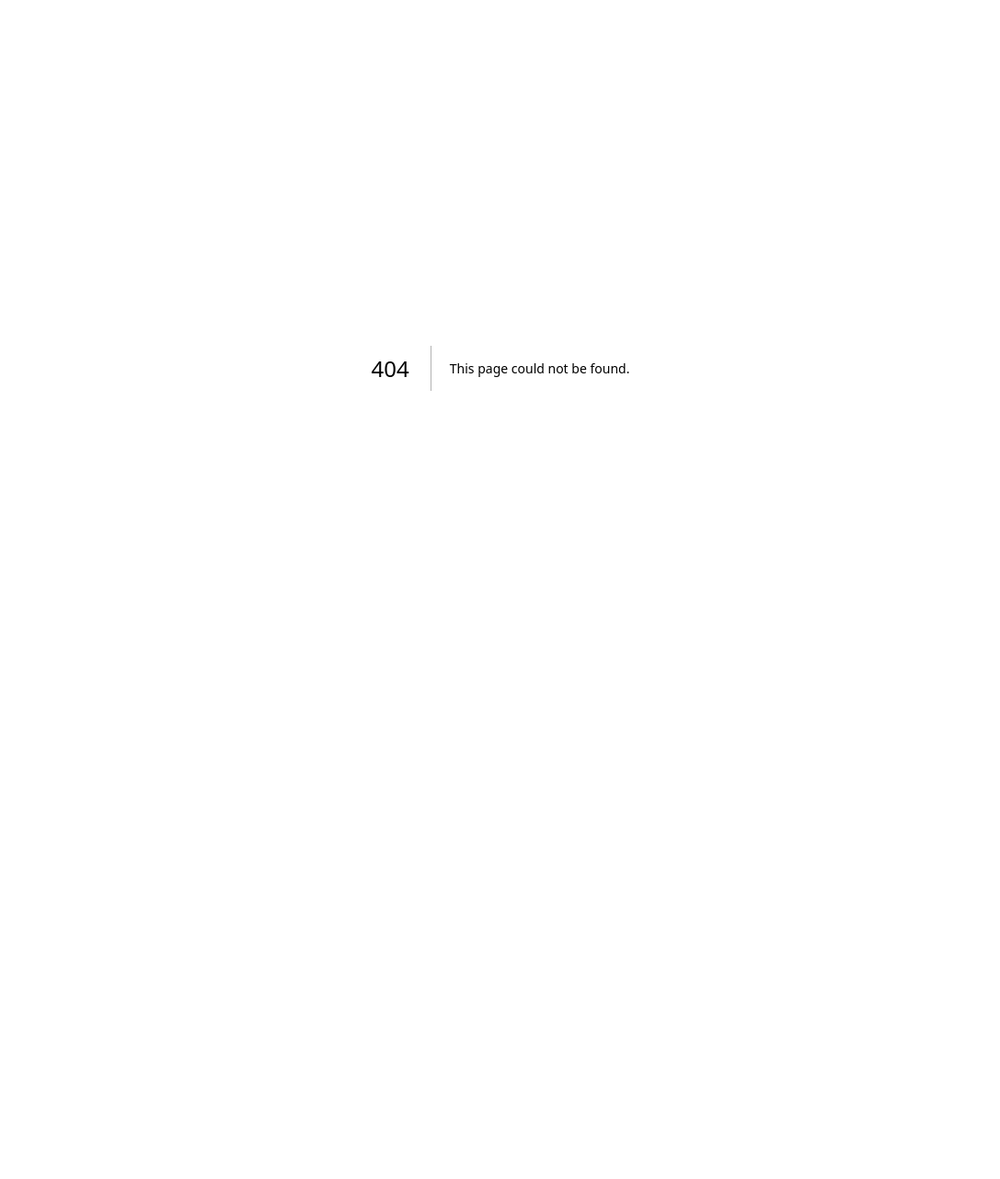
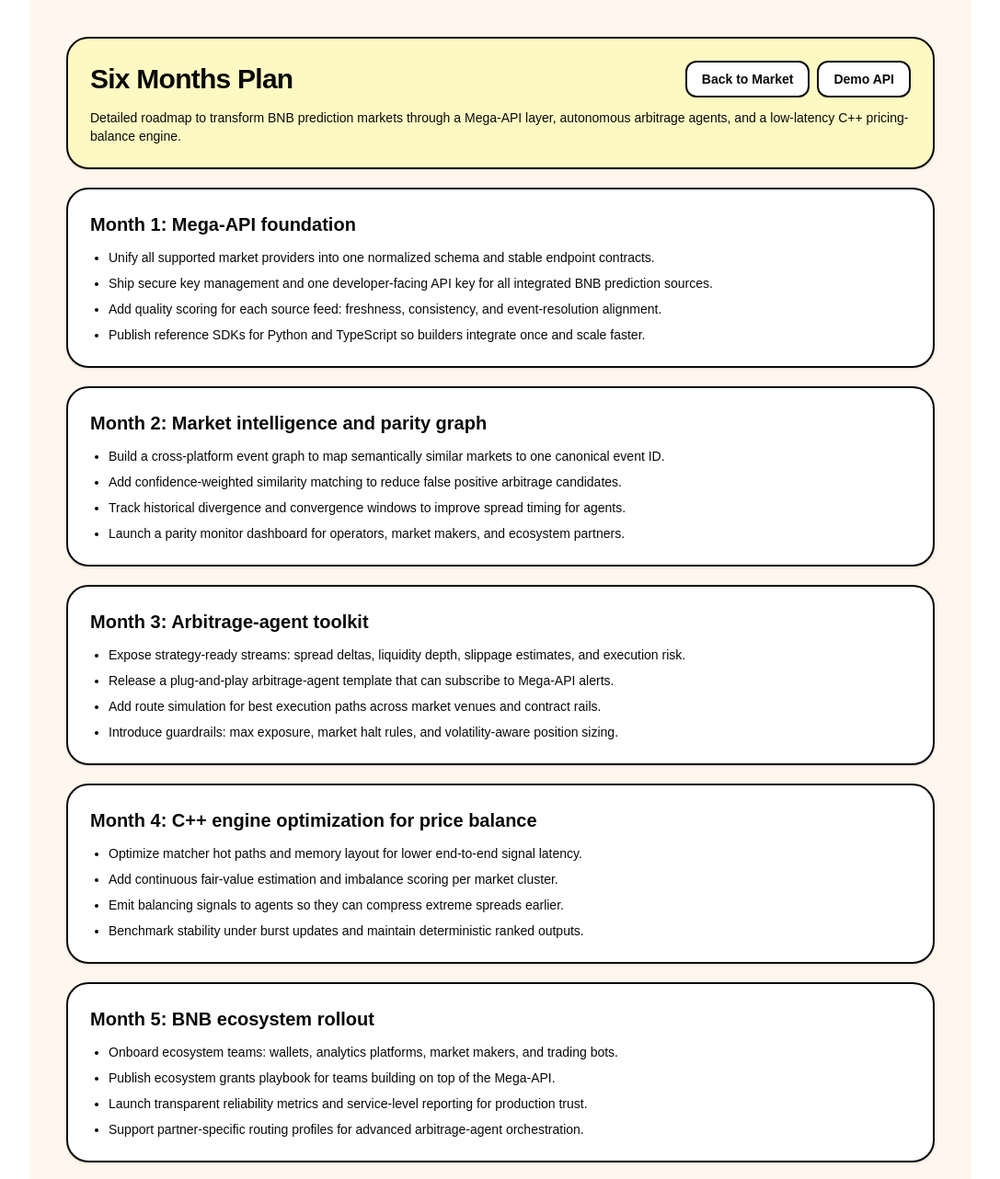
Before and after one commit to KodePratham/arb-agent, a Next.js app in the folder Demo-market/: page /six-months-plan in a window 1280 px wide. Before the commit this address had no page. Shown: the top 1282 px of the page at 92% size, without its empty margins (96-1183 px from the left). Before the commit the page ends 800 px from the top, so only its background shows below. Built offline with nearby package versions, Linux system fonts and the light colour scheme.

Commit message:
contract-and-logic

```diff
--- a/Demo-market/src/app/docs/page.tsx
+++ b/Demo-market/src/app/docs/page.tsx
@@ -27,6 +27,18 @@
             className="rounded-xl border-2 border-zinc-950 bg-white px-4 py-2 text-sm font-bold transition hover:-translate-y-px"
           >
             Admin
+          </Link>
+          <Link
+            href="/smart-contracts"
+            className="rounded-xl border-2 border-zinc-950 bg-white px-4 py-2 text-sm font-bold transition hover:-translate-y-px"
+          >
+            Smart Contracts
+          </Link>
+          <Link
+            href="/six-months-plan"
+            className="rounded-xl border-2 border-zinc-950 bg-white px-4 py-2 text-sm font-bold transition hover:-translate-y-px"
+          >
+            Six Months Plan
           </Link>
         </div>
       </section>
--- a/Demo-market/src/app/page.tsx
+++ b/Demo-market/src/app/page.tsx
@@ -388,6 +388,12 @@
             <Link href="/demo-api" className="rounded-xl border-2 border-zinc-950 bg-white px-4 py-2 text-sm font-bold transition hover:-translate-y-px">
               Demo API
             </Link>
+            <Link href="/smart-contracts" className="rounded-xl border-2 border-zinc-950 bg-white px-4 py-2 text-sm font-bold transition hover:-translate-y-px">
+              Smart Contracts
+            </Link>
+            <Link href="/six-months-plan" className="rounded-xl border-2 border-zinc-950 bg-white px-4 py-2 text-sm font-bold transition hover:-translate-y-px">
+              Six Months Plan
+            </Link>
             <button
               onClick={() => {
                 setTourStep(0);
--- /dev/null
+++ b/Demo-market/src/app/six-months-plan/page.tsx
@@ -0,0 +1,94 @@
+import Link from "next/link";
+
+export default function SixMonthsPlanPage() {
+  return (
+    <main className="mx-auto min-h-screen max-w-5xl bg-orange-50 p-6 text-zinc-950 md:p-10">
+      <section className="rounded-3xl border-2 border-zinc-950 bg-yellow-100 p-6 shadow-sm">
+        <div className="flex flex-wrap items-center justify-between gap-2">
+          <h1 className="text-3xl font-black tracking-tight">Six Months Plan</h1>
+          <div className="flex flex-wrap gap-2">
+            <Link href="/" className="rounded-xl border-2 border-zinc-950 bg-white px-4 py-2 text-sm font-bold transition hover:-translate-y-px">
+              Back to Market
+            </Link>
+            <Link href="/demo-api" className="rounded-xl border-2 border-zinc-950 bg-white px-4 py-2 text-sm font-bold transition hover:-translate-y-px">
+              Demo API
+            </Link>
+          </div>
+        </div>
+        <p className="mt-3 text-sm font-medium">
+          Detailed roadmap to transform BNB prediction markets through a Mega-API layer, autonomous arbitrage agents,
+          and a low-latency C++ pricing-balance engine.
+        </p>
+      </section>
+
+      <section className="mt-5 rounded-3xl border-2 border-zinc-950 bg-white p-6 shadow-sm">
+        <h2 className="text-xl font-black">Month 1: Mega-API foundation</h2>
+        <ul className="mt-3 list-disc space-y-2 pl-5 text-sm font-medium">
+          <li>Unify all supported market providers into one normalized schema and stable endpoint contracts.</li>
+          <li>Ship secure key management and one developer-facing API key for all integrated BNB prediction sources.</li>
+          <li>Add quality scoring for each source feed: freshness, consistency, and event-resolution alignment.</li>
+          <li>Publish reference SDKs for Python and TypeScript so builders integrate once and scale faster.</li>
+        </ul>
+      </section>
+
+      <section className="mt-5 rounded-3xl border-2 border-zinc-950 bg-white p-6 shadow-sm">
+        <h2 className="text-xl font-black">Month 2: Market intelligence and parity graph</h2>
+        <ul className="mt-3 list-disc space-y-2 pl-5 text-sm font-medium">
+          <li>Build a cross-platform event graph to map semantically similar markets to one canonical event ID.</li>
+          <li>Add confidence-weighted similarity matching to reduce false positive arbitrage candidates.</li>
+          <li>Track historical divergence and convergence windows to improve spread timing for agents.</li>
+          <li>Launch a parity monitor dashboard for operators, market makers, and ecosystem partners.</li>
+        </ul>
+      </section>
+
+      <section className="mt-5 rounded-3xl border-2 border-zinc-950 bg-white p-6 shadow-sm">
+        <h2 className="text-xl font-black">Month 3: Arbitrage-agent toolkit</h2>
+        <ul className="mt-3 list-disc space-y-2 pl-5 text-sm font-medium">
+          <li>Expose strategy-ready streams: spread deltas, liquidity depth, slippage estimates, and execution risk.</li>
+          <li>Release a plug-and-play arbitrage-agent template that can subscribe to Mega-API alerts.</li>
+          <li>Add route simulation for best execution paths across market venues and contract rails.</li>
+          <li>Introduce guardrails: max exposure, market halt rules, and volatility-aware position sizing.</li>
+        </ul>
+      </section>
+
+      <section className="mt-5 rounded-3xl border-2 border-zinc-950 bg-white p-6 shadow-sm">
+        <h2 className="text-xl font-black">Month 4: C++ engine optimization for price balance</h2>
+        <ul className="mt-3 list-disc space-y-2 pl-5 text-sm font-medium">
+          <li>Optimize matcher hot paths and memory layout for lower end-to-end signal latency.</li>
+          <li>Add continuous fair-value estimation and imbalance scoring per market cluster.</li>
+          <li>Emit balancing signals to agents so they can compress extreme spreads earlier.</li>
+          <li>Benchmark stability under burst updates and maintain deterministic ranked outputs.</li>
+        </ul>
+      </section>
+
+      <section className="mt-5 rounded-3xl border-2 border-zinc-950 bg-white p-6 shadow-sm">
+        <h2 className="text-xl font-black">Month 5: BNB ecosystem rollout</h2>
+        <ul className="mt-3 list-disc space-y-2 pl-5 text-sm font-medium">
+          <li>Onboard ecosystem teams: wallets, analytics platforms, market makers, and trading bots.</li>
+          <li>Publish ecosystem grants playbook for teams building on top of the Mega-API.</li>
+          <li>Launch transparent reliability metrics and service-level reporting for production trust.</li>
+          <li>Support partner-specific routing profiles for advanced arbitrage-agent orchestration.</li>
+        </ul>
+      </section>
+
+      <section className="mt-5 rounded-3xl border-2 border-zinc-950 bg-white p-6 shadow-sm">
+        <h2 className="text-xl font-black">Month 6: Production-grade market balancing network</h2>
+        <ul className="mt-3 list-disc space-y-2 pl-5 text-sm font-medium">
+          <li>Enable autonomous balancing loops: detect dislocations, execute hedged trades, verify convergence.</li>
+          <li>Add settlement feedback into model tuning to keep long-run pricing quality high.</li>
+          <li>Expand coverage to more prediction categories while preserving canonical compatibility.</li>
+          <li>Publish ecosystem impact report focused on tighter spreads, deeper liquidity, and fairer market prices.</li>
+        </ul>
+      </section>
+
+      <section className="mt-5 rounded-3xl border-2 border-zinc-950 bg-white p-6 shadow-sm">
+        <h2 className="text-xl font-black">Expected transformation outcomes</h2>
+        <ul className="mt-3 list-disc space-y-2 pl-5 text-sm font-medium">
+          <li>Mega-API reduces integration overhead and unlocks broader BNB prediction market participation.</li>
+          <li>Arbitrage agents become safer and more efficient through standardized, high-quality market signals.</li>
+          <li>The C++ engine helps keep prices balanced by continuously surfacing actionable cross-market mispricing.</li>
+        </ul>
+      </section>
+    </main>
+  );
+}
--- /dev/null
+++ b/Demo-market/src/app/smart-contracts/page.tsx
@@ -0,0 +1,52 @@
+import Link from "next/link";
+
+export default function SmartContractsPage() {
+  return (
+    <main className="mx-auto min-h-screen max-w-4xl bg-orange-50 p-6 text-zinc-950 md:p-10">
+      <section className="rounded-3xl border-2 border-zinc-950 bg-yellow-100 p-6 shadow-sm">
+        <div className="flex flex-wrap items-center justify-between gap-2">
+          <h1 className="text-3xl font-black tracking-tight">Smart Contracts</h1>
+          <div className="flex flex-wrap gap-2">
+            <Link href="/" className="rounded-xl border-2 border-zinc-950 bg-white px-4 py-2 text-sm font-bold transition hover:-translate-y-px">
+              Back to Market
+            </Link>
+            <Link href="/docs" className="rounded-xl border-2 border-zinc-950 bg-white px-4 py-2 text-sm font-bold transition hover:-translate-y-px">
+              Docs
+            </Link>
+          </div>
+        </div>
+        <p className="mt-3 text-sm font-medium">
+          For hackathon delivery, we use smart contracts in both the core trading surface and demo flows to prove that market pricing,
+          position accounting, and settlement logic can run on BNB Smart Chain testnet end-to-end.
+        </p>
+      </section>
+
+      <section className="mt-5 rounded-3xl border-2 border-zinc-950 bg-white p-6 shadow-sm">
+        <h2 className="text-xl font-black">How contracts are used in this project</h2>
+        <ul className="mt-3 list-disc space-y-2 pl-5 text-sm font-medium">
+          <li>
+            <span className="font-black">Demo-market execution layer:</span> the BinaryPredictionAMM contract handles market creation,
+            YES/NO position trading, resolution, and winner claims.
+          </li>
+          <li>
+            <span className="font-black">Main engine integration path:</span> the C++ matcher finds spread opportunities, then execution
+            tooling can route selected opportunities into on-chain transaction flow when live execution is enabled.
+          </li>
+          <li>
+            <span className="font-black">Hackathon validation:</span> this setup validates arbitrage behavior, market-state transitions,
+            and payout correctness before scaling to broader production integrations.
+          </li>
+        </ul>
+      </section>
+
+      <section className="mt-5 rounded-3xl border-2 border-zinc-950 bg-white p-6 shadow-sm">
+        <h2 className="text-xl font-black">Why this matters for BNB ecosystem builders</h2>
+        <ul className="mt-3 list-disc space-y-2 pl-5 text-sm font-medium">
+          <li>Deterministic on-chain settlement for prediction positions.</li>
+          <li>Composable interfaces that downstream arbitrage agents can automate against.</li>
+          <li>Faster iteration with testnet-first market simulations during hackathons.</li>
+        </ul>
+      </section>
+    </main>
+  );
+}
```
